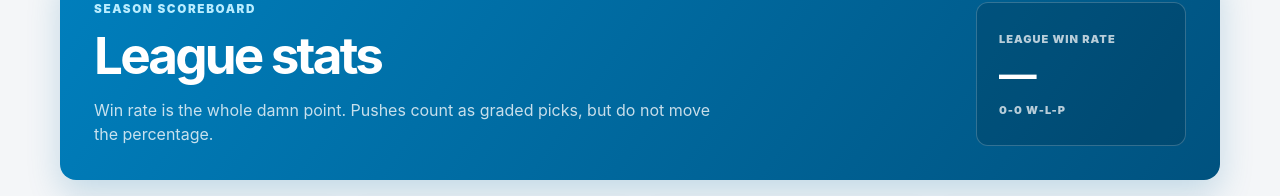
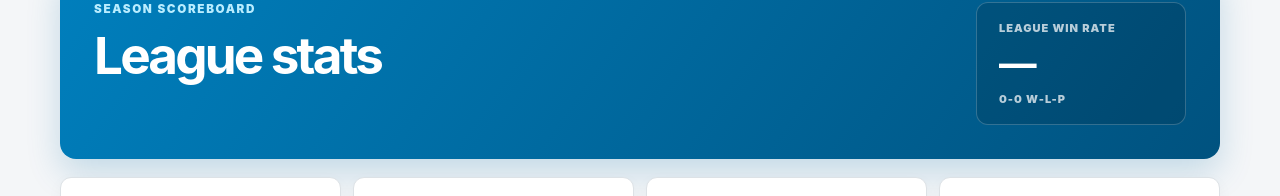
Before and after one commit to Tristan-Waddell/wanghaf-fantasy, a Next.js app: page /stats in a window 1280 px wide. Shown: the part 166-362 px from the top of the page. Built offline with nearby package versions, Linux system fonts and the light colour scheme; no server answers; the database is empty.

Commit message:
style: simplify league stats header

```diff
--- a/app/stats/page.tsx
+++ b/app/stats/page.tsx
@@ -15,7 +15,6 @@ export default async function StatsPage() {
         <div>
           <p className="eyebrow">Season scoreboard</p>
           <h1 id="stats-heading">League stats</h1>
-          <p>Win rate is the whole damn point. Pushes count as graded picks, but do not move the percentage.</p>
         </div>
         <div className="league-win-rate" aria-label="League win rate">
           <span>League win rate</span>
```
